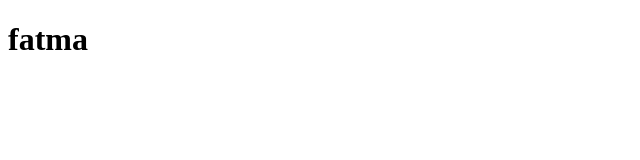
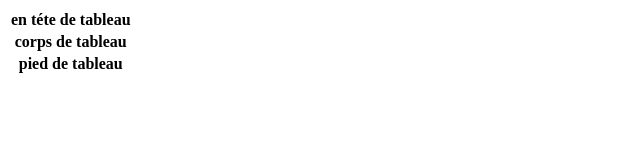
Before and after one commit to fatmaayachi/formalab_html_1_1, a plain HTML site: page test2.html in a window 1280 px wide. Shown: the whole page, without its empty margins (0-640 px from the left). Drawn offline with Linux system fonts and the light colour scheme.

Commit message:
aading my test 2

```diff
--- a/test2.html
+++ b/test2.html
@@ -6,7 +6,24 @@
             titre
         </title>
         <body>
-<h1>fatma</h1>
+            <table>
+                <thead><!--en téte de tableau-->
+                    <tr>
+                        <th> en téte de tableau </th>
+                    </tr>
+                </thead>
+                <tfoot><!--pied de tableau-->
+                    <tr>
+                        <th>pied de tableau</th>
+                    </tr>
+                </tfoot>
+                <tbody><!--corps de tableau-->
+                    <tr>
+                        <th>corps de tableau</th>
+                    </tr>
+                </tbody>
+            </table>
+
         </body>
     </head>
 </html>
```
